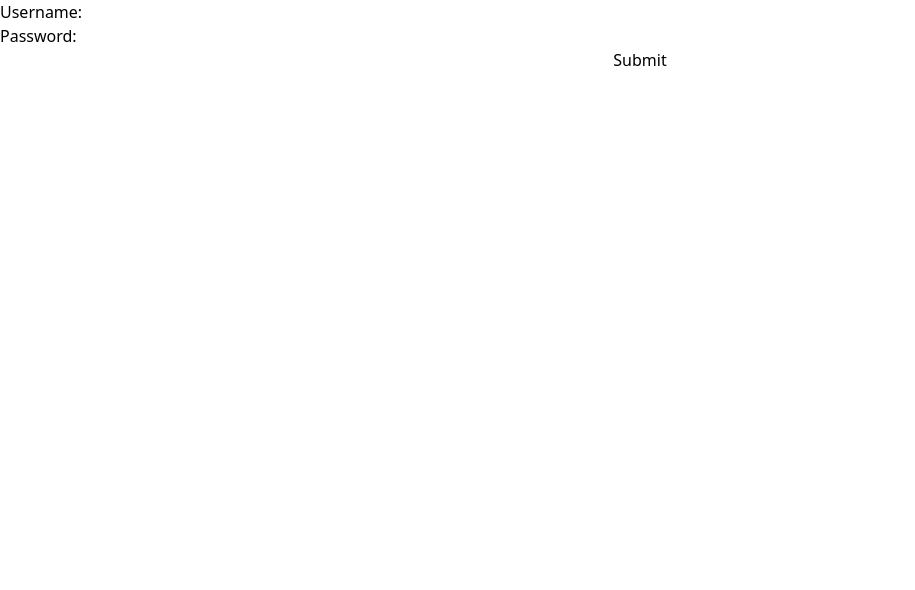
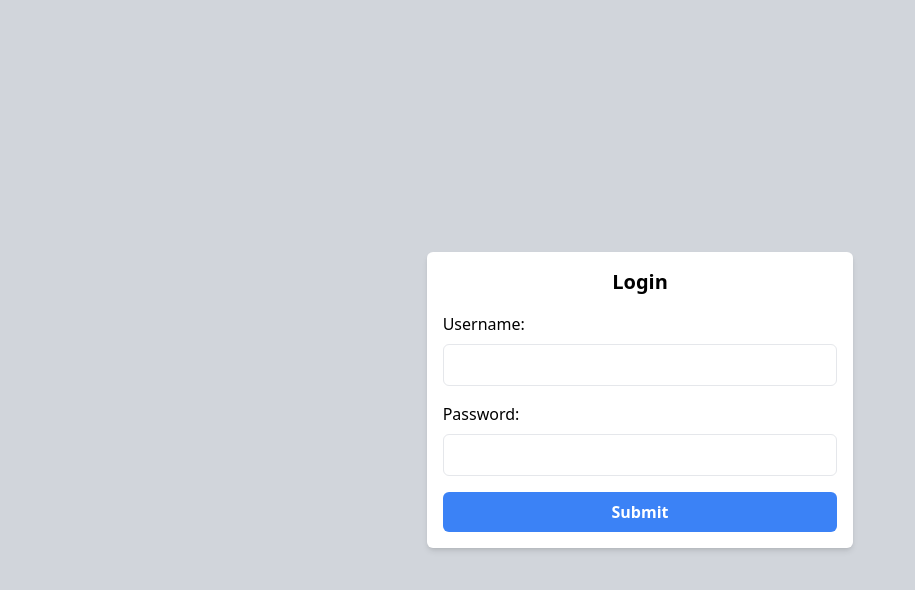
Before and after one commit to diofitriadi/shopping-admin-dashboard-test, a Next.js app: page /login in a window 1280 px wide. Shown: the top 590 px of the page, without its empty margins (0-915 px from the left). Built offline with nearby package versions, Linux system fonts and the light colour scheme.

Commit message:
styling login page + fixing some issue

```diff
--- a/package.json
+++ b/package.json
@@ -28,6 +28,7 @@
     "react": "^18.2.0",
     "react-dom": "^18.2.0",
     "react-icons": "^4.10.1",
+    "react-toastify": "^9.1.3",
     "swr": "^2.2.0",
     "tailwindcss": "3.3.3",
     "typescript": "5.1.6"
--- a/src/pages/admin/products/index.tsx
+++ b/src/pages/admin/products/index.tsx
@@ -77,10 +77,14 @@ const ProductsPage = () => {
             variant="outlined"
             value={searchQuery}
             onChange={handleSearchChange}
-            className="mb-5 mr-2"
+            sx={{ marginBottom: 2, marginRight: 1 }}
             size="small"
           />
-          <FormControl variant="outlined" className="mb-5 mr-2" size="small">
+          <FormControl
+            variant="outlined"
+            sx={{ marginBottom: 2, marginRight: 1 }}
+            size="small"
+          >
             <InputLabel id="category-label">Category</InputLabel>
             <Select
               labelId="category-label"
@@ -104,7 +108,11 @@ const ProductsPage = () => {
               {/* add more options based on the categories you have */}
             </Select>
           </FormControl>
-          <FormControl variant="outlined" className="mb-5 mr-2" size="small">
+          <FormControl
+            variant="outlined"
+            sx={{ marginBottom: 2, marginRight: 1 }}
+            size="small"
+          >
             <InputLabel id="brand-label">Brand</InputLabel>
             <Select
               labelId="brand-label"
@@ -127,7 +135,8 @@ const ProductsPage = () => {
           <Button
             variant="outlined"
             onClick={resetFilters}
-            className="px-2 py-1 border mb-5 mr-2 w-[150px]"
+            className="px-2 py-1 border w-[150px]"
+            sx={{ marginBottom: 2, marginRight: 1 }}
           >
             Reset Filters
           </Button>
@@ -148,7 +157,7 @@ const ProductsPage = () => {
                 valueLabelFormat={(value) => `$${value}`}
                 min={0}
                 max={2000}
-                className="w-[300px] mx-10"
+                sx={{ width: "300px", marginLeft: 5, marginRight: 5 }}
               />
               <div className="mt-0.5">${priceRange.max}</div>
             </div>
@@ -156,7 +165,8 @@ const ProductsPage = () => {
             <Button
               variant="outlined"
               onClick={resetPriceRange}
-              className="px-2 py-1 border mb-5 mr-2 w-[150px]"
+              className="px-2 py-1 border w-[150px]"
+              sx={{ marginBottom: 2, marginRight: 1 }}
             >
               Reset Price
             </Button>
@@ -190,7 +200,7 @@ const ProductsPage = () => {
                   <td className="border px-4 py-2">{product.title}</td>
                   <td className="border px-4 py-2">{product.brand}</td>
                   <td className="border px-4 py-2">${product.price}</td>
-                  <td className="border px-4 py-2">{product.stock} units</td>
+                  <td className="border px-4 py-2">{product.stock}</td>
                   <td className="border px-4 py-2 capitalize">
                     {product.category}
                   </td>
--- a/src/pages/login/index.tsx
+++ b/src/pages/login/index.tsx
@@ -2,6 +2,8 @@ import React, { useState, useEffect } from "react";
 import axios from "axios";
 import { useRouter } from "next/router";
 import Cookies from "js-cookie";
+import { ToastContainer, toast } from "react-toastify";
+import "react-toastify/dist/ReactToastify.css";
 
 const LoginPage = () => {
   const [username, setUsername] = useState("");
@@ -30,33 +32,45 @@ const LoginPage = () => {
       Cookies.set("token", res.data.token, { expires: 1 }); // 1 day
 
       console.log(res, "login successfully");
-      alert("Login success");
+      toast.success("Login successful!"); // success toast
       router.push("/admin");
     } catch (err) {
       console.log(err);
+      toast.error("Login failed!"); // error toast
     }
   };
 
   return (
-    <form onSubmit={handleSubmit} className="flex flex-col">
-      <label>
-        Username:
+    <div className="flex items-center justify-center h-screen bg-gray-300">
+      <form
+        onSubmit={handleSubmit}
+        className="flex flex-col w-[80%] md:w-1/3 p-4 bg-white shadow-md rounded-md"
+      >
+        <h2 className="mb-4 text-xl text-center font-semibold">Login</h2>
+        <label className="mb-2">Username:</label>
         <input
           type="text"
+          className="mb-4 p-2 border rounded-md"
           value={username}
           onChange={(e) => setUsername(e.target.value)}
         />
-      </label>
-      <label>
-        Password:
+        <label className="mb-2">Password:</label>
         <input
           type="password"
+          className="mb-4 p-2 border rounded-md"
           value={password}
           onChange={(e) => setPassword(e.target.value)}
         />
-      </label>
-      <input type="submit" value="Submit" />
-    </form>
+        <button
+          type="submit"
+          className="p-2 bg-blue-500 hover:bg-blue-700 text-white font-bold rounded-md"
+        >
+          Submit
+        </button>
+      </form>
+
+      <ToastContainer />
+    </div>
   );
 };
 
```
Also changed, not shown: 1 other file (tests, documents, lock files or other folders).
